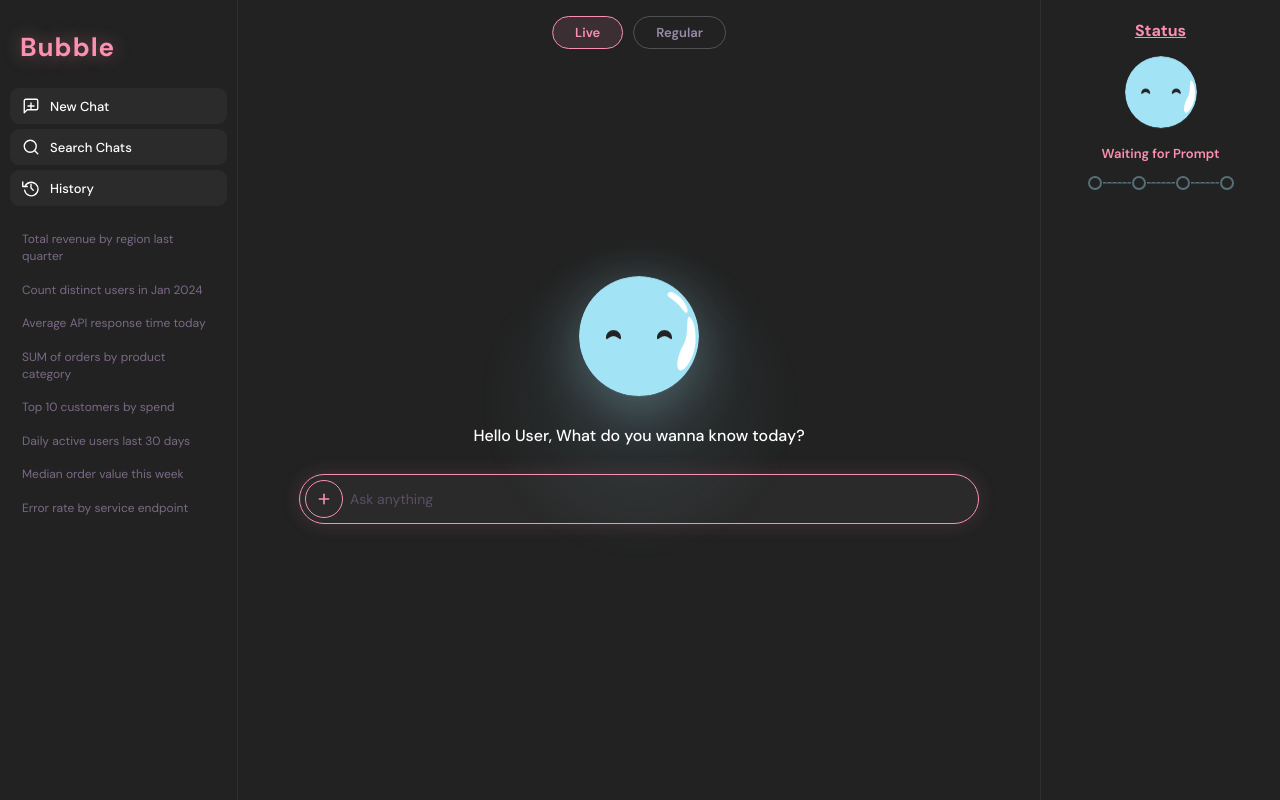
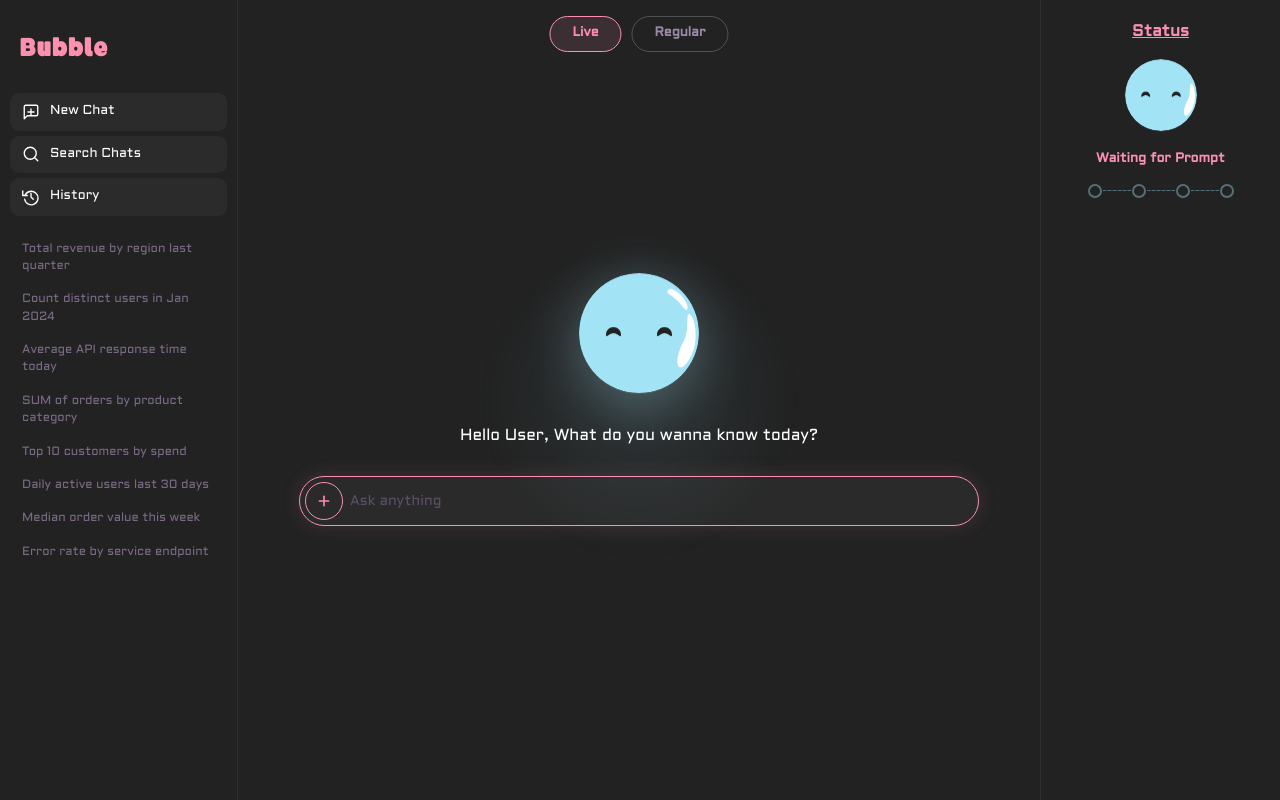
Before and after one commit to Ishitajoshii/bubble, a React (Vite) app in the folder apps/web/: page / in a window 1280 px wide. Built offline with nearby package versions, Linux system fonts and the light colour scheme.

Commit message:
font changes

```diff
--- a/apps/web/src/App.css
+++ b/apps/web/src/App.css
@@ -1,14 +1,17 @@
 /* ── Bubble Design System ────────────────────────────────────────────────── */
-@import url('https://fonts.googleapis.com/css2?family=Syne:wght@400;600;700;800&family=DM+Mono:wght@400;500&family=DM+Sans:wght@300;400;500&display=swap');
 
 @font-face {
   font-family: 'BD_Caramel';
-  src: url('./components/fonts/fonnts.com-BD_Caramel_Variable.otf') format('opentype');
+  src: url('/fonts/BD_Caramel.otf') format('opentype');
+  font-display: swap;
 }
 
 @font-face {
-  font-family: 'Alrich';
-  src: url('./components/fonts/Aldrich-Regular.ttf') format('truetype');
+  font-family: 'Aldrich';
+  src: url('/fonts/Aldrich.ttf') format('truetype');
+  font-weight: 400;
+  font-style: normal;
+  font-display: swap;
 }
 
 :root {
--- a/apps/web/src/App.tsx
+++ b/apps/web/src/App.tsx
@@ -1,4 +1,5 @@
 import { useState, useRef, useEffect, useCallback } from "react";
+import "./App.css";
 import ConvergenceGraph from "./features/convergence-graph";
 
 // ─────────────────────────────────────────────────────────────────────────────
@@ -236,7 +237,7 @@ function PlusMenu({ onClose }: { onClose: () => void }) {
           width: "100%", padding: "9px 14px",
           background: "transparent", border: "none", cursor: "pointer",
           color: "#ffffff", textAlign: "left", transition: "background 0.15s",
-          fontFamily: "'DM Sans', sans-serif",
+          fontFamily: "'Aldrich'",
         }}
           onMouseEnter={(e) => (e.currentTarget.style.background = "rgba(251,144,176,0.1)")}
           onMouseLeave={(e) => (e.currentTarget.style.background = "transparent")}
@@ -290,7 +291,7 @@ function InputBar({
           placeholder={placeholder} disabled={disabled}
           style={{
             flex: 1, background: "transparent", border: "none", outline: "none",
-            color: "#ffffff", fontSize: 14, fontFamily: "'DM Sans', sans-serif",
+            color: "#ffffff", fontSize: 14, fontFamily: "'Aldrich'",
             caretColor: "#FB90B0", opacity: disabled ? 0.5 : 1,
           }}
         />
@@ -335,9 +336,9 @@ function Sidebar({ onNew, onHistory }: { onNew: () => void; onHistory: (p: strin
     }}>
       <div style={{ padding: "0 20px 24px" }}>
         <span style={{
-          fontSize: 26, color: "#FB90B0", letterSpacing: 1, fontWeight: 700,
-          textShadow: "0 0 18px rgba(251,144,176,0.4)",
-          fontFamily: "'DM Sans', sans-serif",
+          fontSize: 26, color: "#FB90B0", letterSpacing: 1, fontWeight: 200,
+          fontFamily: "'BD_Caramel'",
+          WebkitTextStroke: "0px",
         }}>Bubble</span>
       </div>
 
@@ -352,7 +353,7 @@ function Sidebar({ onNew, onHistory }: { onNew: () => void; onHistory: (p: strin
             padding: "9px 12px", background: "rgba(255,255,255,0.04)",
             border: "none", borderRadius: 9, color: "#ffffff",
             cursor: "pointer", fontSize: 13, fontWeight: 500,
-            fontFamily: "'DM Sans', sans-serif", transition: "all 0.15s", textAlign: "left",
+            fontFamily: "'Aldrich'", transition: "all 0.15s", textAlign: "left",
           }}
             onMouseEnter={(e) => { e.currentTarget.style.background = "rgba(251,144,176,0.12)"; e.currentTarget.style.color = "#FB90B0"; }}
             onMouseLeave={(e) => { e.currentTarget.style.background = "rgba(255,255,255,0.04)"; e.currentTarget.style.color = "#ffffff"; }}
@@ -369,7 +370,7 @@ function Sidebar({ onNew, onHistory }: { onNew: () => void; onHistory: (p: strin
             padding: "7px 12px", background: "transparent",
             border: "none", cursor: "pointer", color: "#7a6a85",
             fontSize: 12, lineHeight: 1.45, transition: "color 0.15s",
-            fontFamily: "'DM Sans', sans-serif", marginBottom: 2,
+            fontFamily: "'Aldrich'", marginBottom: 2,
           }}
             onMouseEnter={(e) => (e.currentTarget.style.color = "#ffffff")}
             onMouseLeave={(e) => (e.currentTarget.style.color = "#7a6a85")}
@@ -409,7 +410,7 @@ function StatusPanel({
         <h3 style={{
           fontSize: 16, fontWeight: 700, color: "#FB90B0",
           marginBottom: 16, textDecoration: "underline",
-          fontFamily: "'DM Sans', sans-serif",
+          fontFamily: "'Aldrich'",
         }}>Status</h3>
 
         {/* Bubble avatar */}
@@ -423,7 +424,7 @@ function StatusPanel({
         <p style={{
           textAlign: "center", fontSize: 13, fontWeight: 600,
           color: "#FB90B0", marginBottom: 14,
-          fontFamily: "'DM Sans', sans-serif",
+          fontFamily: "'Aldrich'",
         }}>
           {statusLabel}
         </p>
@@ -487,7 +488,7 @@ function StatusPanel({
 function ResultBlock({ title, children }: { title: string; children: React.ReactNode }) {
   return (
     <div>
-      <p style={{ fontSize: 12, fontWeight: 700, color: "#ffffff", marginBottom: 6, fontFamily: "'DM Sans', sans-serif" }}>
+      <p style={{ fontSize: 12, fontWeight: 700, color: "#ffffff", marginBottom: 6, fontFamily: "'Aldrich'" }}>
         {title}
       </p>
       <div style={{ display: "flex", flexDirection: "column", gap: 3 }}>{children}</div>
@@ -498,8 +499,8 @@ function ResultBlock({ title, children }: { title: string; children: React.React
 function MetricRow({ label, value, highlight = false }: { label: string; value: string; highlight?: boolean }) {
   return (
     <div style={{ display: "flex", justifyContent: "space-between", alignItems: "baseline", gap: 6 }}>
-      <span style={{ fontSize: 11, color: "#7a6a85", fontFamily: "'DM Sans', sans-serif" }}>{label}:</span>
-      <span style={{ fontSize: 11, color: highlight ? "#A2E3F6" : "#ffffff", fontWeight: 500, fontFamily: "'DM Sans', sans-serif", textAlign: "right" }}>
+      <span style={{ fontSize: 11, color: "#7a6a85", fontFamily: "'Aldrich'" }}>{label}:</span>
+      <span style={{ fontSize: 11, color: highlight ? "#A2E3F6" : "#ffffff", fontWeight: 500, fontFamily: "'Aldrich'", textAlign: "right" }}>
         {value}
       </span>
     </div>
@@ -530,10 +531,10 @@ function ErrorSlider({ value, onChange, onClose }: { value: number; onChange: (v
       boxShadow: "0 8px 28px rgba(0,0,0,0.55)", zIndex: 200,
       animation: "menuIn 0.18s cubic-bezier(.22,1,.36,1)",
     }}>
-      <p style={{ fontSize: 13, fontWeight: 600, color: "#ffffff", textAlign: "center", marginBottom: 8, fontFamily: "'DM Sans', sans-serif" }}>
+      <p style={{ fontSize: 13, fontWeight: 600, color: "#ffffff", textAlign: "center", marginBottom: 8, fontFamily: "'Aldrich'" }}>
         Choose Error Percentage
       </p>
-      <p style={{ fontSize: 18, fontWeight: 700, color: "#FB90B0", textAlign: "center", marginBottom: 10, fontFamily: "'DM Sans', sans-serif" }}>
+      <p style={{ fontSize: 18, fontWeight: 700, color: "#FB90B0", textAlign: "center", marginBottom: 10, fontFamily: "'Aldrich'" }}>
         {Math.round(value * 100)}%
       </p>
       <input
@@ -584,7 +585,7 @@ function LandingView({
         <BubbleSmile size={120} />
       </div>
 
-      <p style={{ color: "#ffffff", fontSize: 16, fontWeight: 500, marginBottom: 28, textAlign: "center", zIndex: 1, fontFamily: "'DM Sans', sans-serif" }}>
+      <p style={{ color: "#ffffff", fontSize: 16, fontWeight: 500, marginBottom: 28, textAlign: "center", zIndex: 1, fontFamily: 'Aldrich'}}>
         Hello User, What do you wanna know today?
       </p>
 
@@ -601,7 +602,7 @@ function LandingView({
             position: "absolute", top: -34, right: 0,
             background: "transparent", border: "1px solid rgba(251,144,176,0.35)",
             borderRadius: 8, padding: "4px 12px", color: "#FB90B0",
-            fontSize: 11, cursor: "pointer", fontFamily: "'DM Sans', sans-serif",
+            fontSize: 11, cursor: "pointer", fontFamily: "'Aldrich'",
             fontWeight: 500,
           }}>
             Error ±{Math.round(errorTolerance * 100)}%
@@ -646,12 +647,12 @@ function ResultView({
           {/* SQL */}
           {(result || streaming) && (
             <div style={{ marginBottom: 18 }}>
-              <p style={{ fontSize: 13, fontWeight: 700, color: "#ffffff", marginBottom: 8, fontFamily: "'DM Sans', sans-serif" }}>
+              <p style={{ fontSize: 13, fontWeight: 700, color: "#ffffff", marginBottom: 8, fontFamily: "'Aldrich'" }}>
                 Generated SQL Query
               </p>
               <div style={{
                 background: "rgba(0,0,0,0.35)", borderRadius: 8,
-                padding: "10px 14px", fontFamily: "monospace",
+                padding: "10px 14px", fontFamily: "Aldrich",
                 fontSize: 12, color: "#A2E3F6", lineHeight: 1.6,
               }}>
                 {result?.sql ?? <span style={{ color: "#5a4f65" }}>Generating...</span>}
@@ -662,7 +663,7 @@ function ResultView({
           {/* Planner rationale */}
           {result && (
             <div style={{ marginBottom: 18 }}>
-              <p style={{ fontSize: 13, fontWeight: 700, color: "#ffffff", marginBottom: 8, fontFamily: "'DM Sans', sans-serif" }}>
+              <p style={{ fontSize: 13, fontWeight: 700, color: "#ffffff", marginBottom: 8, fontFamily: "'Aldrich'" }}>
                 Planner Rationale
               </p>
               <div style={{
@@ -674,7 +675,7 @@ function ResultView({
                   ["Reason", result.strategyReason],
                   ["Target", result.target],
                 ].map(([k, v]) => (
-                  <p key={k} style={{ fontSize: 12, color: "#ffffff", fontFamily: "'DM Sans', sans-serif", margin: 0 }}>
+                  <p key={k} style={{ fontSize: 12, color: "#ffffff", fontFamily: "'Aldrich'", margin: 0 }}>
                     <span style={{ fontWeight: 600 }}>{k}:</span> {v}
                   </p>
                 ))}
@@ -796,7 +797,7 @@ export default function App() {
       <style>{`
         @import url('https://fonts.googleapis.com/css2?family=DM+Sans:wght@400;500;600;700&display=swap');
         *, *::before, *::after { box-sizing: border-box; margin: 0; padding: 0; }
-        body { font-family: 'Alrich', sans-serif; background: #222222; color: #ffffff; height: 100vh; overflow: hidden; }
+        body { font-family: 'Aldrich'; background: #222222; color: #ffffff; height: 100vh; overflow: hidden; }
         ::-webkit-scrollbar { width: 4px; }
         ::-webkit-scrollbar-track { background: transparent; }
         ::-webkit-scrollbar-thumb { background: rgba(251,144,176,0.3); border-radius: 2px; }
@@ -828,7 +829,7 @@ export default function App() {
                 background: mode === m ? "rgba(251,144,176,0.12)" : "transparent",
                 color: mode === m ? "#FB90B0" : "#9a8aaa",
                 cursor: "pointer", fontSize: 13, fontWeight: 600,
-                fontFamily: "'DM Sans', sans-serif", transition: "all 0.2s",
+                fontFamily: "'Aldrich'", transition: "all 0.2s",
               }}
                 onMouseEnter={(e) => { if (mode !== m) { e.currentTarget.style.borderColor = "rgba(251,144,176,0.45)"; e.currentTarget.style.color = "#ffffff"; } }}
                 onMouseLeave={(e) => { if (mode !== m) { e.currentTarget.style.borderColor = "rgba(255,255,255,0.22)"; e.currentTarget.style.color = "#9a8aaa"; } }}
```
Also changed, not shown: apps/web/src/landing.tsx (+6 -6 lines).
